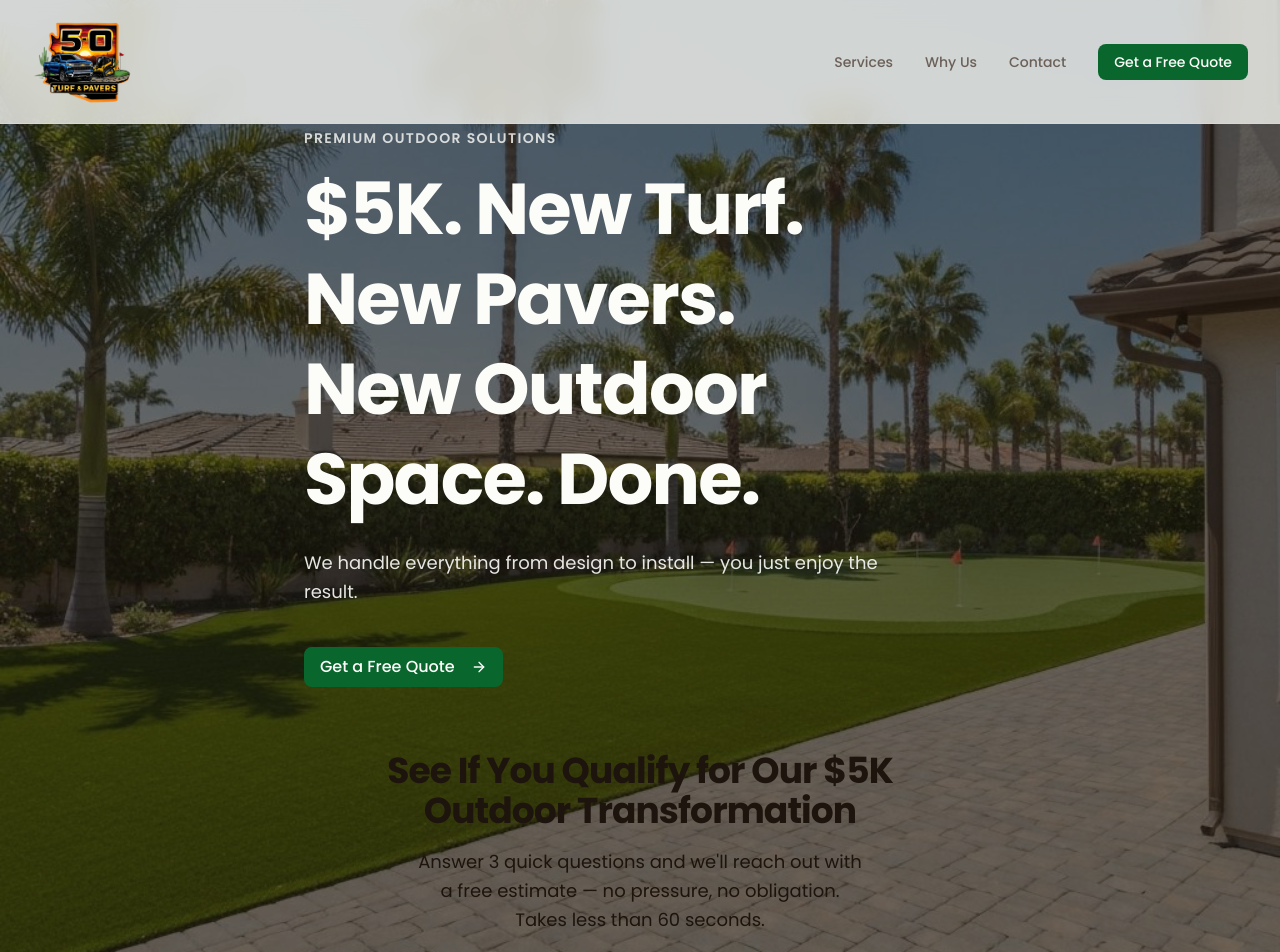
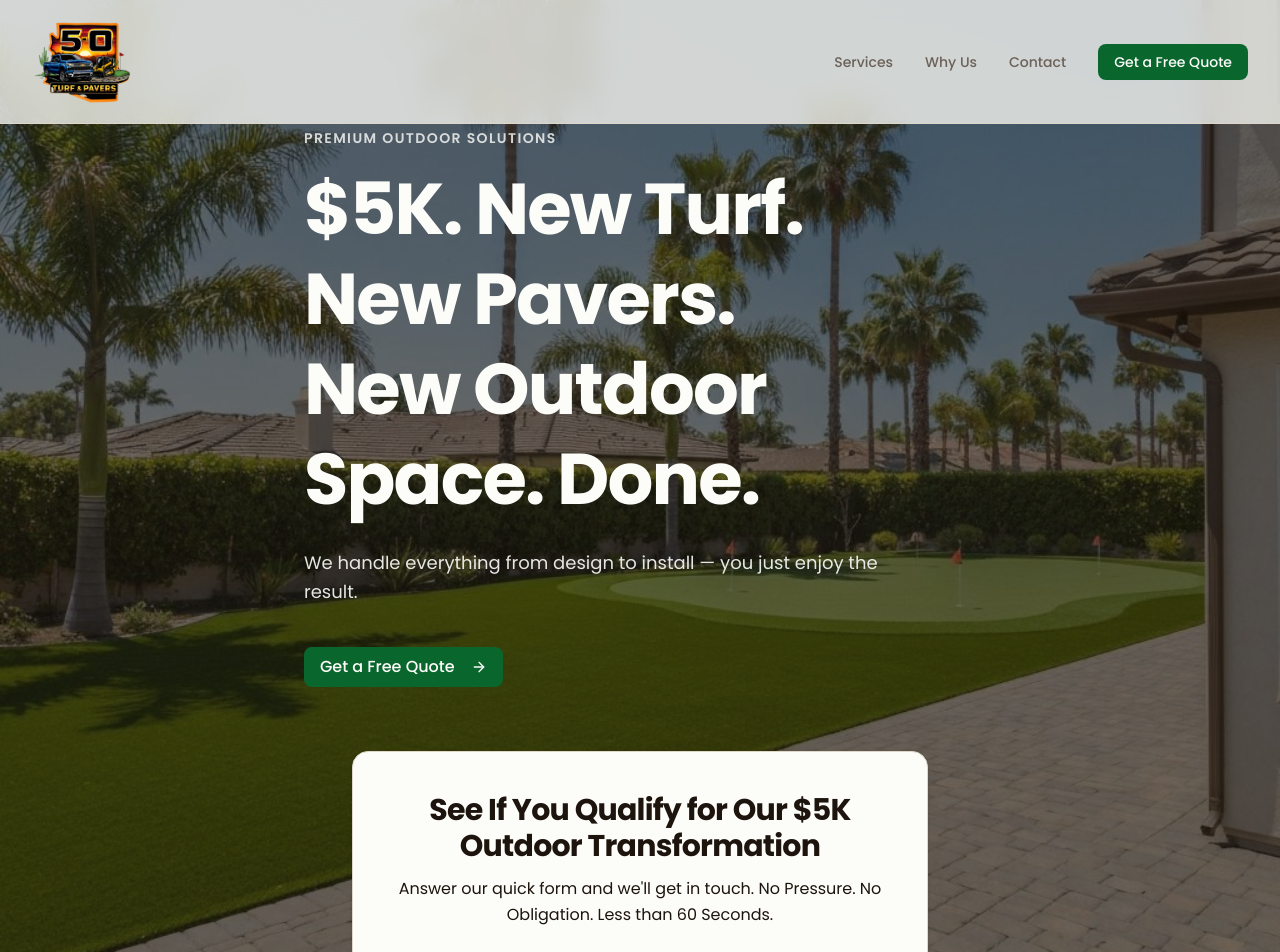
Before and after one commit to Fbet590/5-O-v2, a Next.js app: page / in a window 1280 px wide. Shown: the top 952 px of the page. Built offline with nearby package versions, Linux system fonts and the light colour scheme.

Commit message:
feat: refactor form card layout with headline and subheadline
Move headline and subheadline inside form card for better fit.

```diff
--- a/components/lead-form.tsx
+++ b/components/lead-form.tsx
@@ -304,15 +304,15 @@ export function LeadForm() {
     >
       <div className="mx-auto max-w-7xl px-6 lg:px-8">
         <div className="mx-auto max-w-xl">
-          <div className="text-center mb-8">
-            <h2 className="font-serif text-3xl sm:text-4xl font-bold tracking-tight text-foreground text-balance">
-              See If You Qualify for Our $5K Outdoor Transformation
-            </h2>
-            <p className="mt-4 text-foreground text-lg leading-relaxed max-w-md mx-auto">
-              Answer 3 quick questions and we&apos;ll reach out with a free estimate — no pressure, no obligation. Takes less than 60 seconds.
-            </p>
-          </div>
           <div className="rounded-2xl border border-border bg-card p-6 sm:p-10 shadow-sm">
+            <div className="text-center mb-8">
+              <h2 className="font-serif text-2xl sm:text-3xl font-bold tracking-tight text-foreground text-balance">
+                See If You Qualify for Our $5K Outdoor Transformation
+              </h2>
+              <p className="mt-3 text-foreground leading-relaxed">
+                Answer our quick form and we&apos;ll get in touch. No Pressure. No Obligation. Less than 60 Seconds.
+              </p>
+            </div>
             {submitted ? (
               <SuccessState />
             ) : (
```
